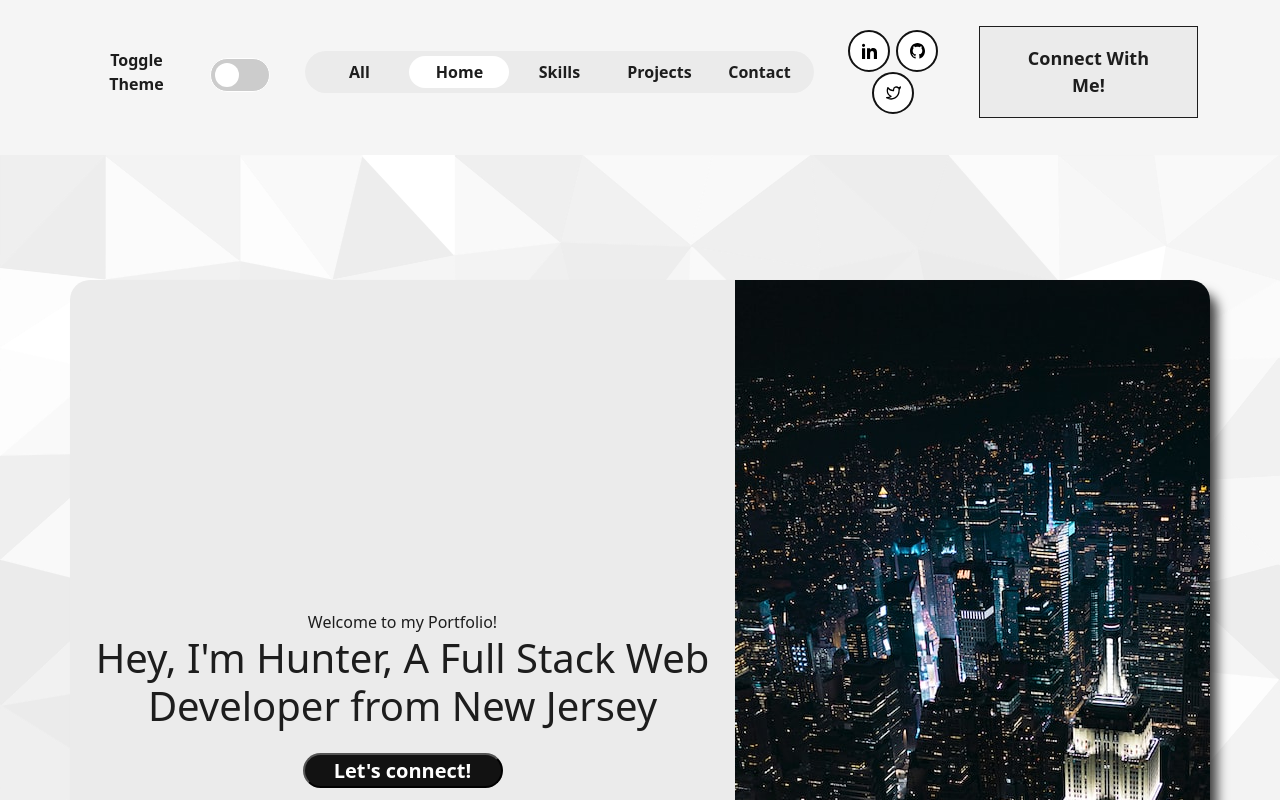
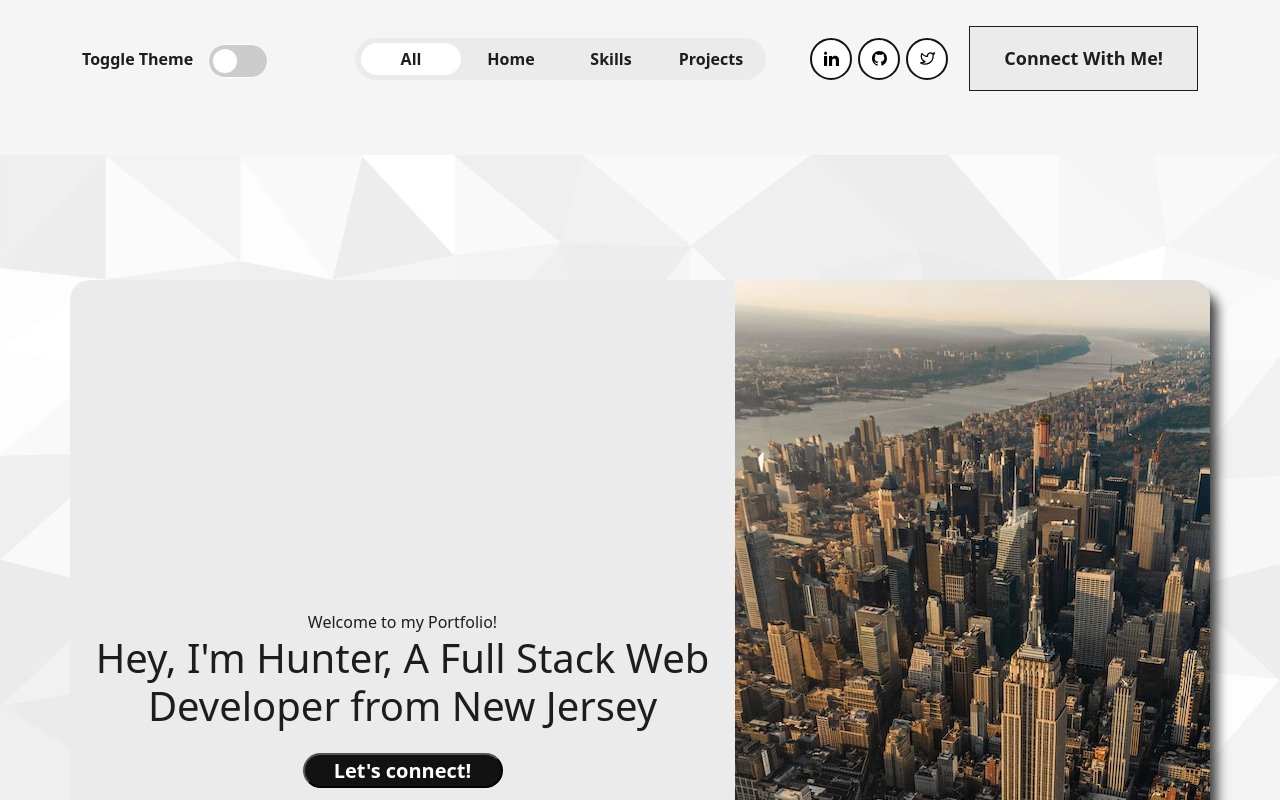
Before and after one commit to HunterBrennan1/Brennan.dev, a React (Create React App) app in the folder personal-portfolio/: page / in a window 1280 px wide. Shown: the top 800 px of the page. Built offline with nearby package versions, Linux system fonts and the light colour scheme.

Commit message:
added a light mode image for main banner, began working on opacity toggle for non-focused sections

```diff
--- a/personal-portfolio/src/App.css
+++ b/personal-portfolio/src/App.css
@@ -17,9 +17,12 @@
   --border-color:#ebebeb;
   --background-image:linear-gradient(45deg, #ebebeb, #fefefe);
   --background-image: url(./assets/img/lightthemebg.svg);
+  --section-opacity:opacity:1;
+  --main-bg-img: url(./assets/img/cityday.jpg);
 }
 
 [data-theme="dark"] {
+  transition: 200ms ease;
   --text-color:#fff;
   --background-color:#1c1c1e;
   --light-hover-bg-color:#fff;
@@ -33,6 +36,12 @@
   --border-color:#121212;
   --background-image:linear-gradient(45deg, #121212, #1c1c1e);
   --background-image: url(./assets/img/darkthemebg.svg);
+  --section-opacity:opacity:0.5;
+  --main-bg-img: url(./assets/img/citynight.jpg);
+}
+
+[data-theme="unfocused"] {
+  --section-opacity:opacity:0.2;
 }
 
 
@@ -112,6 +121,7 @@ p.danger {
   color:var(--text-color);
   font-weight:600;
   margin-bottom: 0 !important;
+  margin-right: 15px;
 }
 
 .toggle-theme-wrapper {
@@ -185,7 +195,7 @@ input:checked + .slider {
 }
 
 #darkMode {
-  width: 60px;
+  width: 140px;
 }
 
 /* NAVBAR STRUCTURE CSS */
@@ -220,7 +230,7 @@ nav.navbar a.navbar-brand {
   margin-left: auto !important;
   margin-right: 0 !important;
   background-color: var(--link-background-color);
-  padding-left: 4px !important;
+  padding-left: 6px !important;
   padding: 5px;
   border-radius: 30px;
   align-items: center;
@@ -437,6 +447,7 @@ nav.navbar .navbar-toggler[aria-expanded="true"] .navbar-toggler-icon {
 }
 
 .cityNightcontainer {
+  background-image: var(--main-bg-img);
   height:600px;
   width:500px;
   object-fit: cover;
@@ -464,7 +475,10 @@ nav.navbar .navbar-toggler[aria-expanded="true"] .navbar-toggler-icon {
   background-color: var(--background-color);
   --background-image:linear-gradient(45deg, #ebebeb, #fefefe);
   border-color: var(--border-color);
-  border-width: 35px;
+  opacity:var(--section-opacity);
+  border-width: 10px;
+  border-left: transparent;
+  border-right: transparent;
   border-style: solid;
   background-size:cover;
   object-fit: contain;
@@ -597,11 +611,11 @@ border-radius: 13px;
 .carousel-img {
   height:500px;
   width:500px;
-  border-radius: 10px;
+  border-radius: 0px;
 }
 
 .project-content-container {
-  background-color: var(--background-color);
+  background-color: var(--link-background-color);
   display: flex;
   flex-direction: column;
   align-items: center;
@@ -759,7 +773,10 @@ margin-top: 15px;
 
 }
 
-@media screen and (max-width:990px) {
+@media screen and (max-width:992px) {
+  .toggle {
+    display:none;
+  }
   header {
     height: 60px;
   }
@@ -768,13 +785,26 @@ margin-top: 15px;
     height: 80px;
   }
 
+
 }
+
+/* @media screen and (max-width:990px) {
+  header {
+    height: 60px;
+  }
+
+  nav {
+    height: 80px;
+  }
+
+} */
 
 @media screen and (max-width:768px) {
   .img-fluid{
     display:none;
   }
   .cityNightcontainer {
+    background-image: var(--background-image);
     border-top-right-radius: 0px;
     border-bottom-right-radius: 20px;
     border-bottom-left-radius: 20px;
@@ -818,6 +848,10 @@ margin-top: 15px;
 
   .project-content-container {
     width: 300px;
+  }
+
+  .toggle-theme {
+    margin-left: 20px;
   }
 
 }
--- a/personal-portfolio/src/components/NavBar.js
+++ b/personal-portfolio/src/components/NavBar.js
@@ -1,69 +1,141 @@
-import Container from 'react-bootstrap/Container';
-import Nav from 'react-bootstrap/Nav';
-import Navbar from 'react-bootstrap/Navbar';
-import navIcon1 from '../assets/img/linkedin1.svg'
-import navIcon2 from '../assets/img/github1.svg'
-import navIcon3 from '../assets/img/twitter.svg'
-import DarkMode from '../Darkmode.js';
-import { useEffect, useState } from 'react';
-import AOS from 'aos';
-import 'aos/dist/aos.css'
+import Container from "react-bootstrap/Container";
+import Nav from "react-bootstrap/Nav";
+import Navbar from "react-bootstrap/Navbar";
+import navIcon1 from "../assets/img/linkedin1.svg";
+import navIcon2 from "../assets/img/github1.svg";
+import navIcon3 from "../assets/img/twitter.svg";
+import DarkMode from "../Darkmode.js";
+import { useEffect, useState } from "react";
+import AOS from "aos";
+import "aos/dist/aos.css";
 
 AOS.init();
 
-
 export const NavBar = () => {
-  const[activeLink, setActiveLink] = useState('home');
-  const[scrolled,setScrolled] = useState(false);
+  const [activeLink, setActiveLink] = useState("all");
+  const [scrolled, setScrolled] = useState(false);
 
   useEffect(() => {
     const onScroll = () => {
-      if (window.scrollY > 50){
+      if (window.scrollY > 50) {
         setScrolled(true);
       } else {
         setScrolled(false);
       }
-    }
+    };
 
     window.addEventListener("scroll", onScroll);
 
     return () => window.removeEventListener("scroll", onScroll);
-  }, [])
+  }, []);
 
   const onUpdateActiveLink = (value) => {
     setActiveLink(value);
+  };
+
+  // OPACITY TOGGLE
+
+  const setFocused = () => {
+    localStorage.setItem("opacity", "focused");
+    document.documentElement.setAttribute("data-theme", "focused");
+  };
+  const setUnfocused = () => {
+    localStorage.setItem("opacity", "unfocused");
+    document.documentElement.setAttribute("data-theme", "unfocused");
+  };
+
+  const toggleOpacity = (e) => {
+    if (e.target.checked) {
+      setFocused();
+    } else {
+      setUnfocused();
     }
+  };
 
   return (
     <header>
-    <Navbar expand="lg" className={scrolled ? "scrolled": ""}>
+      <Navbar expand="lg" className={scrolled ? "scrolled" : ""}>
         <Container>
-        <p className='toggle'>Toggle Theme</p>
+          <p className="toggle">Toggle Theme</p>
           <Navbar.Brand href="#home">
             <DarkMode />
           </Navbar.Brand>
           <Navbar.Toggle aria-controls="basic-navbar-nav">
-          <span className='navbar-toggler-icon'></span>
+            <span className="navbar-toggler-icon"></span>
           </Navbar.Toggle>
           <Navbar.Collapse id="basic-navbar-nav">
             <Nav className="me-auto">
-            <Nav.Link href="#all" className={activeLink === "all" ? "active navbar-Link" : "navbar-Link"} onClick={() => onUpdateActiveLink('all')}>All</Nav.Link>
-            <Nav.Link href="#home" className={activeLink === "home" ? "active navbar-Link" : "navbar-Link"} onClick={() => onUpdateActiveLink('home')}>Home</Nav.Link>
-            <Nav.Link href="#skills" className={activeLink === "skills" ? "active navbar-Link" : "navbar-Link"} onClick={() => onUpdateActiveLink('skills')}>Skills</Nav.Link>
-            <Nav.Link href="#projects" className={activeLink === "projects" ? "active navbar-Link" : "navbar-Link"} onClick={() => onUpdateActiveLink('projects')}>Projects</Nav.Link>
-            <Nav.Link href="#contact" className={activeLink === "contact" ? "active navbar-Link" : "navbar-Link"} onClick={() => onUpdateActiveLink('contact')}>Contact</Nav.Link>
+              <Nav.Link
+                href="#all"
+                className={
+                  activeLink === "all" ? "active navbar-Link" : "navbar-Link"
+                }
+                onClick={() => onUpdateActiveLink("all")}
+              >
+                All
+              </Nav.Link>
+              <Nav.Link
+                href="#home"
+                className={
+                  activeLink === "home" ? "active navbar-Link" : "navbar-Link"
+                }
+                onClick={() => onUpdateActiveLink("home")}
+              >
+                Home
+              </Nav.Link>
+              <Nav.Link
+                href="#skills"
+                className={
+                  activeLink === "skills" ? "active navbar-Link" : "navbar-Link"
+                }
+                onClick={() => onUpdateActiveLink("skills")}
+                onclick={toggleOpacity}
+              >
+                Skills
+              </Nav.Link>
+              <Nav.Link
+                href="#projects"
+                className={
+                  activeLink === "projects"
+                    ? "active navbar-Link"
+                    : "navbar-Link"
+                }
+                onClick={() => onUpdateActiveLink("projects")}
+              >
+                Projects
+              </Nav.Link>
             </Nav>
-          <span className='navbar-text'>
-            <div className='social-icon'>
-              <a href="https://www.linkedin.com/in/hunter-brennan-523000241/"  data-aos="fade-down" data-aos-duration="1500"><img src={navIcon1} alt="Linkedin" /></a>
-              <a href="https://github.com/HunterBrennan1" data-aos="fade-down" data-aos-duration="1800"><img src={navIcon2} alt="Github" /></a>
-              <a href="https://twitter.com/hunterb00733201"  data-aos="fade-down" data-aos-duration="2100"><img src={navIcon3} alt="Twitter" /></a>
+            <span className="navbar-text">
+              <div className="social-icon">
+                <a
+                  href="https://www.linkedin.com/in/hunter-brennan-523000241/"
+                  data-aos="fade-down"
+                  data-aos-duration="1500"
+                >
+                  <img src={navIcon1} alt="Linkedin" />
+                </a>
+                <a
+                  href="https://github.com/HunterBrennan1"
+                  data-aos="fade-down"
+                  data-aos-duration="1800"
+                >
+                  <img src={navIcon2} alt="Github" />
+                </a>
+                <a
+                  href="https://twitter.com/hunterb00733201"
+                  data-aos="fade-down"
+                  data-aos-duration="2100"
+                >
+                  <img src={navIcon3} alt="Twitter" />
+                </a>
               </div>
-            <button className='vvd' onClick={() => console.log('connect')}><span>Connect With Me!</span></button>
+              <button className="vvd" onClick={() => console.log("connect")}>
+                <span>Connect With Me!</span>
+              </button>
             </span>
           </Navbar.Collapse>
         </Container>
       </Navbar>
     </header>
   );
-}
+};
--- a/personal-portfolio/src/components/main.js
+++ b/personal-portfolio/src/components/main.js
@@ -1,30 +1,42 @@
-import 'bootstrap/dist/css/bootstrap.min.css';
-import CityNight from '../assets/img/citynight.jpg'
-import { Container, Row, Col } from 'react-bootstrap'
-import AOS from 'aos';
-import 'aos/dist/aos.css'
+import "bootstrap/dist/css/bootstrap.min.css";
+import CityNight from "../assets/img/citynight.jpg";
+import { Container, Row, Col } from "react-bootstrap";
+import AOS from "aos";
+import "aos/dist/aos.css";
 
 AOS.init();
-
-
 
 export const MainPage = () => {
   return (
     <section className="MainPage" id="home">
       <Container>
-        <Row className="align-items-center headerContainer" data-aos="fade-down" data-aos-duration="1500">
-          <Col className='headerMain' xs={12} md={6} xl={7}>
+        <Row
+          className="align-items-center headerContainer"
+          data-aos="fade-down"
+          data-aos-duration="1500"
+        >
+          <Col className="headerMain" xs={12} md={6} xl={7}>
             <span className="tagLine">Welcome to my Portfolio!</span>
-            <h1 className='headerText'>{` Hey, I'm Hunter, `}<span className="wrap">A Full Stack Web Developer from New Jersey</span></h1>
-            <button className='connectBtn' onClick={() => console.log('connect')}>Let's connect!</button>
+            <h1 className="headerText">
+              {` Hey, I'm Hunter, `}
+              <span className="wrap">
+                A Full Stack Web Developer from New Jersey
+              </span>
+            </h1>
+            <button
+              className="connectBtn"
+              onClick={() => console.log("connect")}
+            >
+              Let's connect!
+            </button>
           </Col>
-          <Col className='cityNightcontainer' xs={12} md={6} xl={5}>
-           <img src={CityNight}/>
+          <Col className="cityNightcontainer" xs={12} md={6} xl={5}>
+            {/* <img src={CityNight} /> */}
           </Col>
         </Row>
       </Container>
     </section>
-  )
-}
+  );
+};
 
 export default MainPage;
--- a/personal-portfolio/src/components/projects.js
+++ b/personal-portfolio/src/components/projects.js
@@ -107,7 +107,7 @@ export const Projects = () => {
 
             <Container
               className="project-container proj-lower"
-              data-aos="fade-left"
+              data-aos="fade-down"
               data-aos-duration="1800"
             >
               <Carousel variant="light">
@@ -170,7 +170,7 @@ export const Projects = () => {
 
             <Container
               className="project-container  proj-lower"
-              data-aos="fade-right"
+              data-aos="fade-up"
               data-aos-duration="1800"
             >
               <Carousel variant="light">
```
Also changed, not shown: personal-portfolio/src/App.js (+6 -7 lines), personal-portfolio/src/Darkmode.js (+3 -8 lines), personal-portfolio/src/assets/img/cityday.jpg (added). Lines whose indentation alone changed are shown as unchanged.
